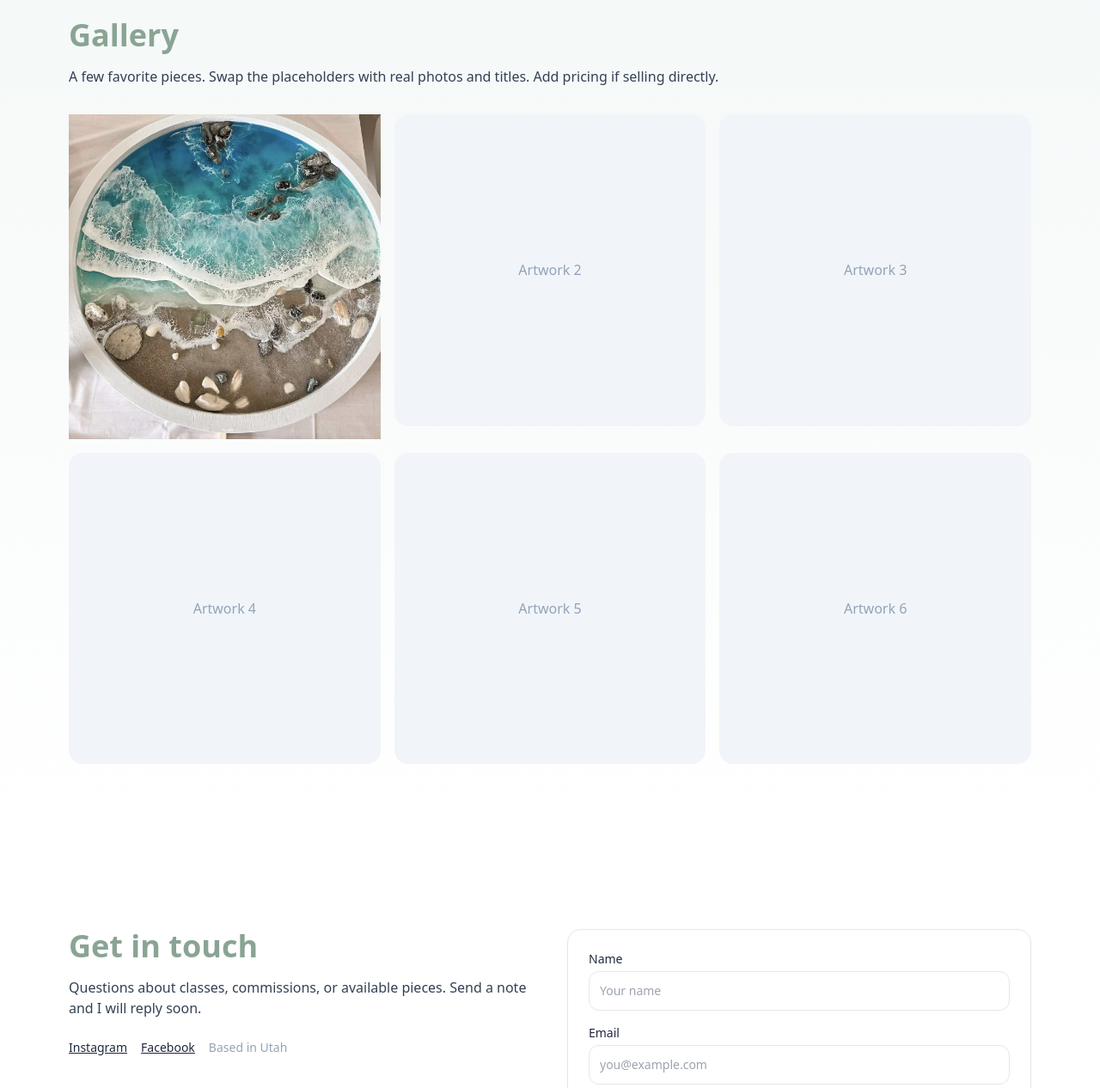
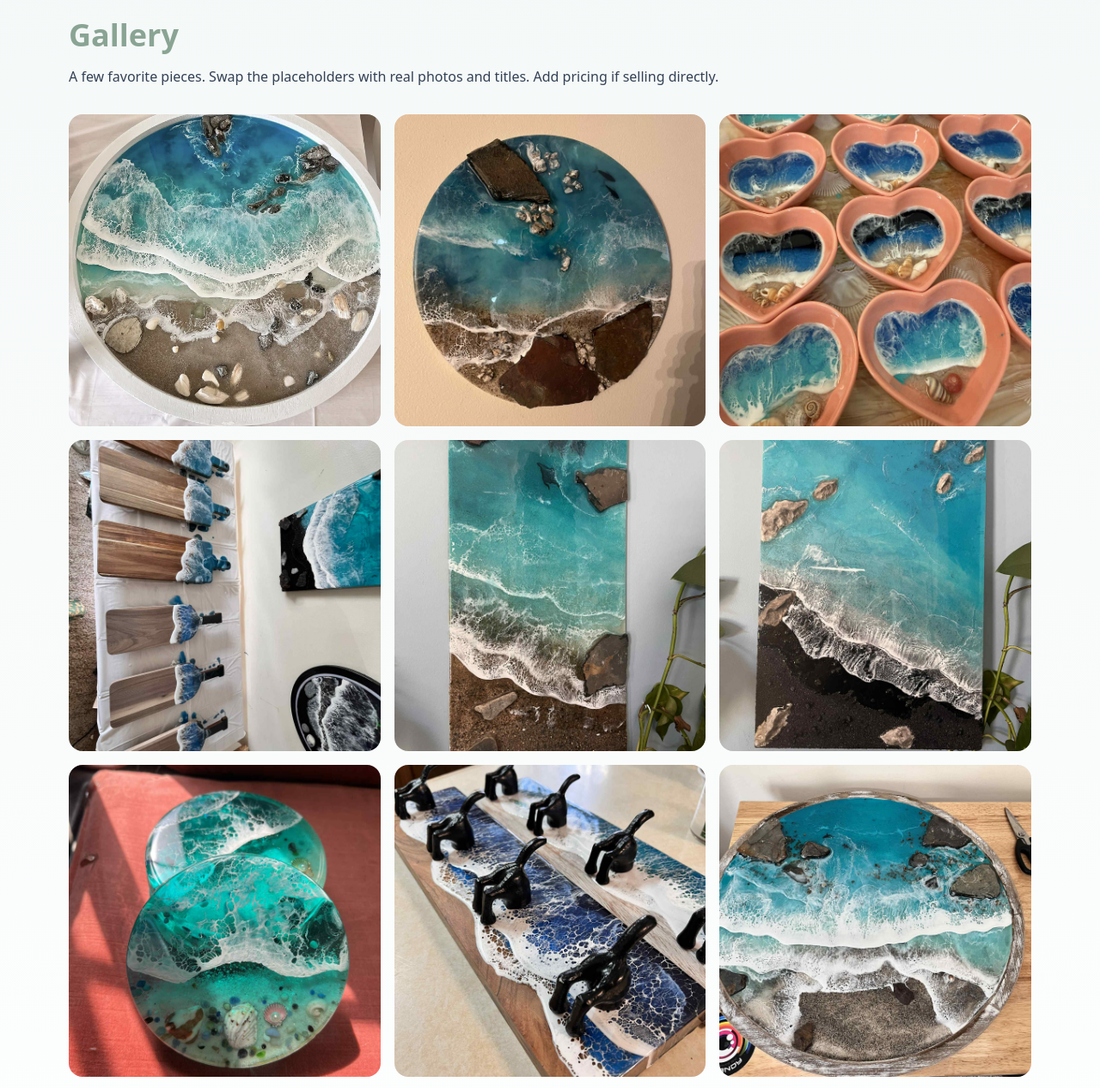
Before and after one commit to Crispyrice78/soulandsaltstudio, a plain HTML site: page index.html in a window 1280 px wide. Shown: the part 2540-3806 px from the top of the page at 86% size. Drawn offline with nearby package versions, Linux system fonts and the light colour scheme.

Commit message:
Update index.html

```diff
--- a/index.html
+++ b/index.html
@@ -142,12 +142,51 @@
       <h2 class="text-3xl md:text-4xl font-semibold" style="color:var(--aqua)">Gallery</h2>
       <p class="mt-4 text-slate-700">A few favorite pieces. Swap the placeholders with real photos and titles. Add pricing if selling directly.</p>
       <div class="mt-8 grid grid-cols-2 md:grid-cols-3 gap-4">
-        <img src="images/resin1.jpg" alt="Resin ocean piece" class="w-full h-full object-cover">
-        <div class="rounded-2xl overflow-hidden bg-slate-100 aspect-square flex items-center justify-center text-slate-400">Artwork 2</div>
-        <div class="rounded-2xl overflow-hidden bg-slate-100 aspect-square flex items-center justify-center text-slate-400">Artwork 3</div>
-        <div class="rounded-2xl overflow-hidden bg-slate-100 aspect-square flex items-center justify-center text-slate-400">Artwork 4</div>
-        <div class="rounded-2xl overflow-hidden bg-slate-100 aspect-square flex items-center justify-center text-slate-400">Artwork 5</div>
-        <div class="rounded-2xl overflow-hidden bg-slate-100 aspect-square flex items-center justify-center text-slate-400">Artwork 6</div>
+
+<div class="rounded-2xl overflow-hidden bg-slate-100 aspect-square">
+    <img src="images/resin1.jpg" alt="Resin ocean piece 1" class="w-full h-full object-cover">
+  </div>
+
+  <div class="rounded-2xl overflow-hidden bg-slate-100 aspect-square">
+    <img src="images/resin2.jpg" alt="Resin ocean piece 2" class="w-full h-full object-cover">
+  </div>
+
+  <div class="rounded-2xl overflow-hidden bg-slate-100 aspect-square">
+    <img src="images/resin3.jpg" alt="Resin ocean piece 3" class="w-full h-full object-cover">
+  </div>
+<div class="rounded-2xl overflow-hidden bg-slate-100 aspect-square">
+    <img src="images/resin4.jpg" alt="Resin ocean piece 4" class="w-full h-full object-cover">
+  </div>
+
+  <div class="rounded-2xl overflow-hidden bg-slate-100 aspect-square">
+    <img src="images/resin5.jpg" alt="Resin ocean piece 5" class="w-full h-full object-cover">
+  </div>
+
+  <div class="rounded-2xl overflow-hidden bg-slate-100 aspect-square">
+    <img src="images/resin6.jpg" alt="Resin ocean piece 6" class="w-full h-full object-cover">
+  </div>
+<div class="rounded-2xl overflow-hidden bg-slate-100 aspect-square">
+    <img src="images/resin7.jpg" alt="Resin ocean piece 7" class="w-full h-full object-cover">
+  </div>
+
+  <div class="rounded-2xl overflow-hidden bg-slate-100 aspect-square">
+    <img src="images/resin8.jpg" alt="Resin ocean piece 8" class="w-full h-full object-cover">
+  </div>
+
+  <div class="rounded-2xl overflow-hidden bg-slate-100 aspect-square">
+    <img src="images/resin9.jpg" alt="Resin ocean piece 3" class="w-full h-full object-cover">
+  </div>
+<div class="rounded-2xl overflow-hidden bg-slate-100 aspect-square">
+    <img src="images/resin1.jpg" alt="Resin ocean piece 9" class="w-full h-full object-cover">
+  </div>
+
+  <div class="rounded-2xl overflow-hidden bg-slate-100 aspect-square">
+    <img src="images/resin10.jpg" alt="Resin ocean piece 10" class="w-full h-full object-cover">
+  </div>
+
+  <div class="rounded-2xl overflow-hidden bg-slate-100 aspect-square">
+    <img src="images/resin11.jpg" alt="Resin ocean piece 12" class="w-full h-full object-cover">
+  </div>
       </div>
     </div>
   </section>
```
